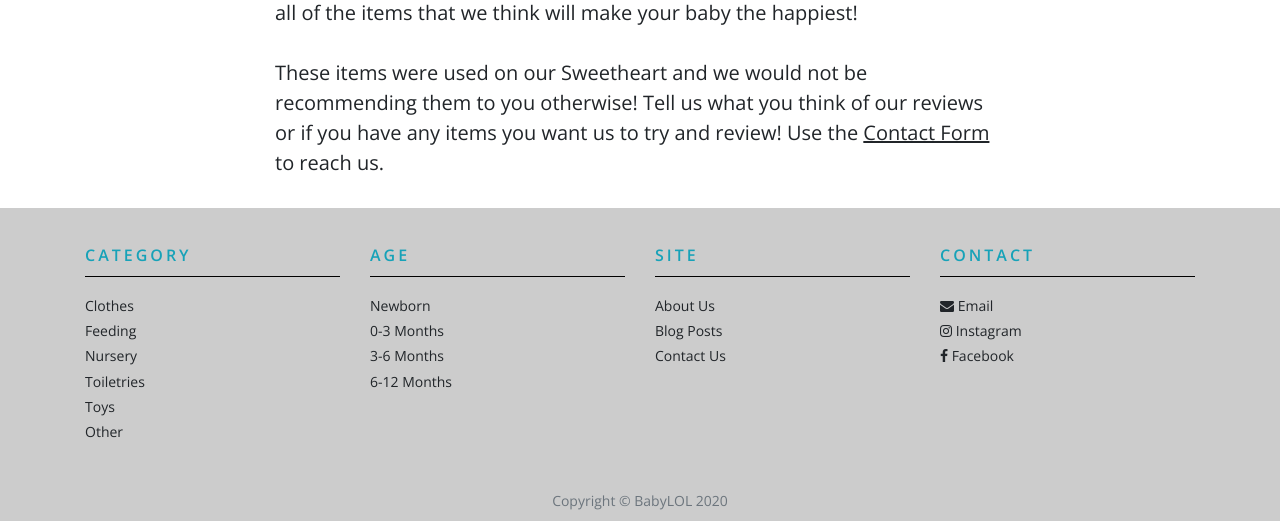
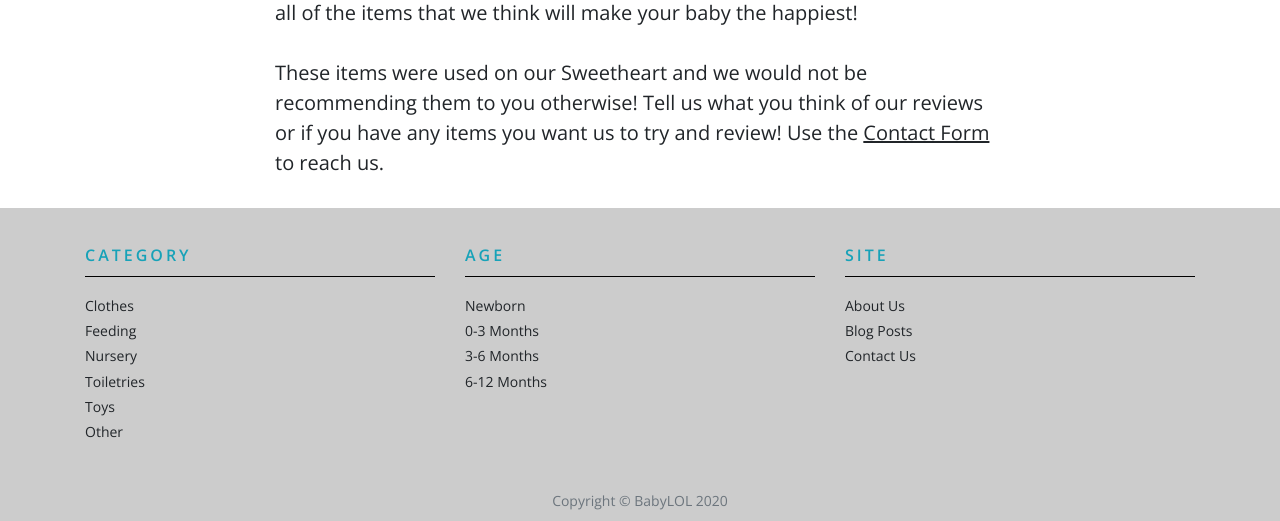
Before and after one commit to ahhlexk/babyproducts, a Django app: page /about in a window 1280 px wide. Shown: the part 884-1405 px from the top of the page. Run offline with Django 3.2, Linux system fonts and the light colour scheme; some libraries are stand-ins or nearby versions.

Commit message:
Revert "commented links out of footer as there are no tags yet"
This reverts commit 54445fe20d95b317ce82a7b271fd6be7b7a39bfa.

```diff
--- a/blog/templates/blog/base.html
+++ b/blog/templates/blog/base.html
@@ -120,12 +120,12 @@
                 <div class="col">
                     <ul class="list-unstyled" id="footer-menu">
                         <li class="footer-header">Category</li>
-                        <li><!--<a href={% url 'tagged' 'clothes' %}>-->Clothes</a></li>
-                        <li><!--<a href={% url 'tagged' 'feeding' %}>-->Feeding</a></li>
-                        <li><!--<a href={% url 'tagged' 'nursery' %}>-->Nursery</a></li>
-                        <li><!--<a href={% url 'tagged' 'toiletries' %}>-->Toiletries</a></li>
-                        <li><!--<a href={% url 'tagged' 'toys' %}>-->Toys</a></li>
-                        <li><!--<a href={% url 'tagged' 'other' %}>-->Other</a></li>
+                        <li><a href={% url 'tagged' 'clothes' %}>Clothes</a></li>
+                        <li><a href={% url 'tagged' 'feeding' %}>Feeding</a></li>
+                        <li><a href={% url 'tagged' 'nursery' %}>Nursery</a></li>
+                        <li><a href={% url 'tagged' 'toiletries' %}>Toiletries</a></li>
+                        <li><a href={% url 'tagged' 'toys' %}>Toys</a></li>
+                        <li><a href={% url 'tagged' 'other' %}>Other</a></li>
                     </ul>
                 </div>
 
@@ -135,7 +135,7 @@
                         <li><a href={% url 'tagged' 'newborn' %}>Newborn</a></li>
                         <li><a href={% url 'tagged' '0-3months' %}>0-3 Months</a></li>
                         <li><a href={% url 'tagged' '3-6months' %}>3-6 Months</a></li>
-                        <li><!--<a href={% url 'tagged' '6-12months' %}>-->6-12 Months</a></li>
+                        <li><a href={% url 'tagged' '6-12months' %}>6-12 Months</a></li>
                     </ul>
                 </div>
 
@@ -145,15 +145,6 @@
                         <li><a href={% url 'about' %}>About Us</a></li>
                         <li><a href={% url 'post_list' %}>Blog Posts</a></li>
                         <li><a href={% url 'contact' %}>Contact Us</a></li>
-                    </ul>
-                </div>
-
-                <div class="col">
-                    <ul class="list-unstyled" id="footer-menu">
-                        <li class="footer-header">Contact</li>
-                        <li><i class="fa fa-envelope"></i><a href="mailto:akfamcompany2020@gmail.com"> Email</a></li>
-                        <li><i class="fa fa-instagram"></i> Instagram</li>
-                        <li><i class="fa fa-facebook"></i>  Facebook</li>
                     </ul>
                 </div>
 
```
